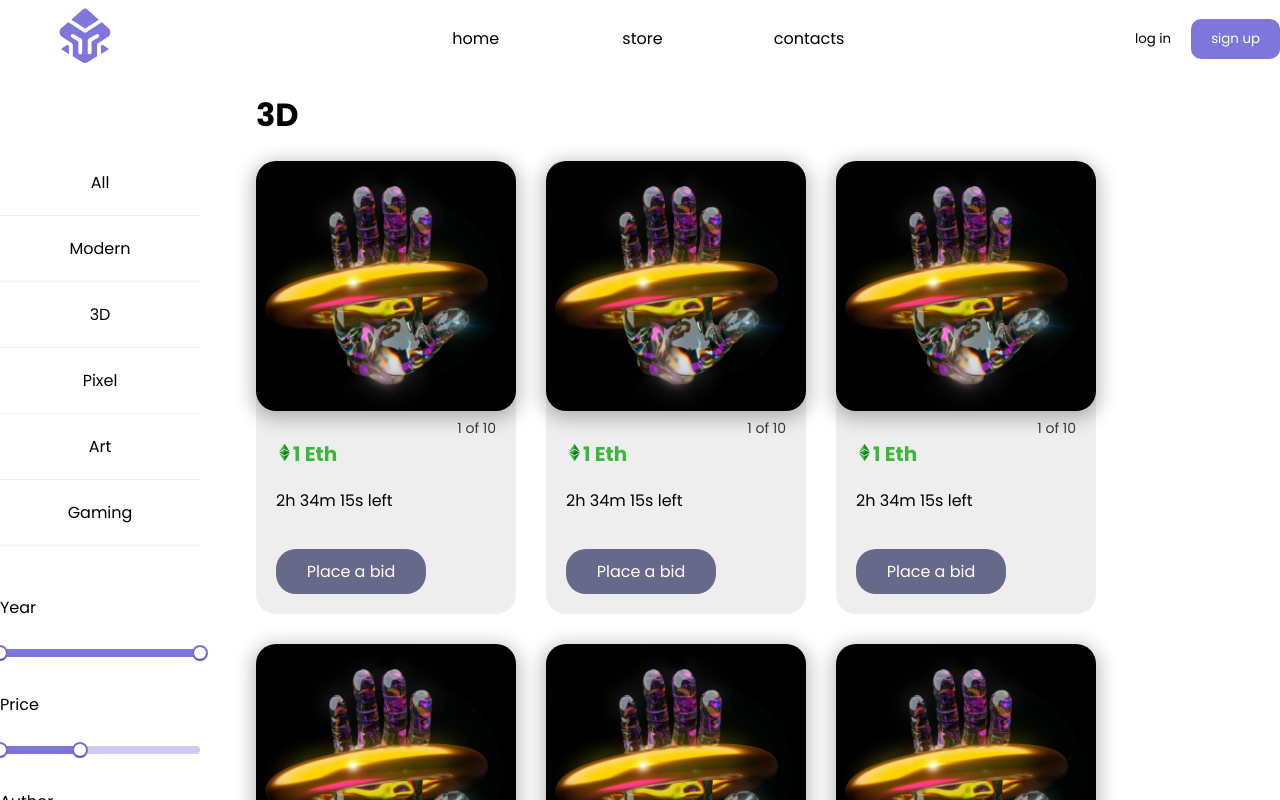
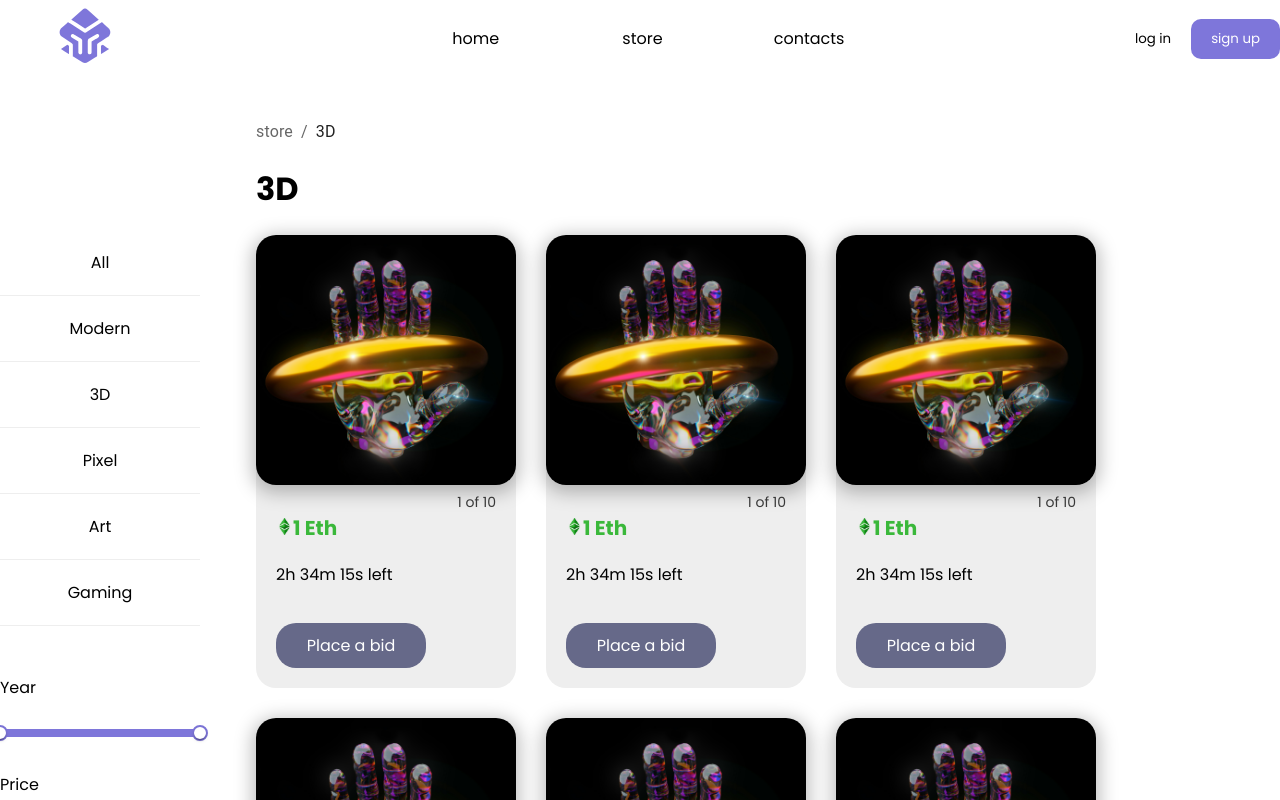
Before and after one commit to totskaiasonia/nft-store-front, a React (Vite) app: page /store in a window 1280 px wide. Shown: the top 800 px of the page. Built offline with nearby package versions, Linux system fonts and the light colour scheme.

Commit message:
add breadcrumps

```diff
--- a/src/_root/pages/Store.module.css
+++ b/src/_root/pages/Store.module.css
@@ -1,8 +1,9 @@
 .storeWrapper {
-    margin: 50px 0;
+    margin: 0 0 50px;
     display: flex;
 }
 .storePreferences {
+    margin-top: 130px;
     width: 20%;
     padding-top: 80px;
 }
--- a/src/_root/pages/Store.tsx
+++ b/src/_root/pages/Store.tsx
@@ -1,4 +1,6 @@
-
+import Typography from '@mui/material/Typography';
+import Breadcrumbs from '@mui/material/Breadcrumbs';
+import Link from '@mui/material/Link';
 import Category from '../../components/Category';
 import NftCardContainer from '../../components/NftCardContainer';
 import MyCheckbox from '../../components/ui/MyCheckbox';
@@ -91,6 +93,12 @@ const Store = () => {
           </div>
         </div>
         <div className={styles.storeContent}>
+        <Breadcrumbs aria-label="breadcrumb" style={{marginTop: '100px'}}>
+        <Link underline="hover" color="inherit" href="/store">
+          store
+        </Link>
+        <Typography color="text.primary">3D</Typography>
+    </Breadcrumbs>
           <h1>3D</h1>
           <NftCardContainer placeIsSpaceBetween={false}/>
           <MyPagination count={10} style={{marginTop: '50px'}}/>
```
